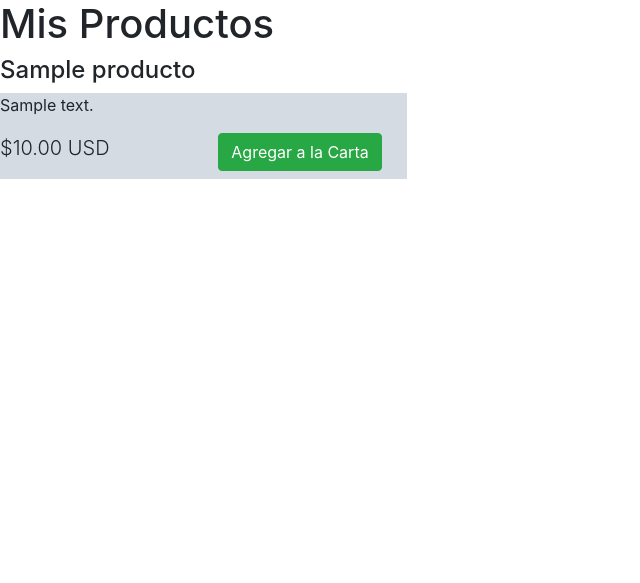
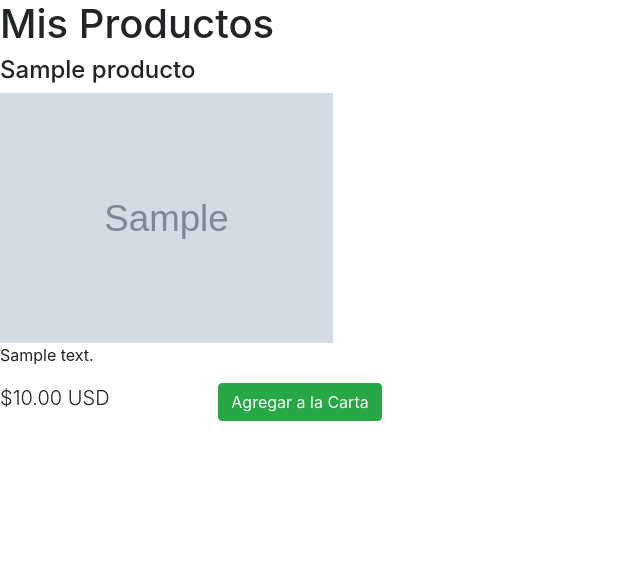
Before and after one commit to javigandia99/Denver_PHP_AJAX_JS, a PHP site: page / in a window 1280 px wide. Shown: the part 56-639 px from the top of the page, without its empty margins (0-640 px from the left). Run offline with PHP 8.4, Linux system fonts and the light colour scheme; tables that the repository leaves empty hold one stand-in row (values such as "Sample post"); grey boxes marked "Sample" are stand-in pictures.

Commit message:
Add imegenss

```diff
--- a/arriba.php
+++ b/arriba.php
@@ -10,6 +10,9 @@ include "conexion.php";
     <meta http-equiv="X-UA-Compatible" content="ie=edge">
     <link rel="stylesheet" href="bootstrap/css/bootstrap.min.css">
     <link rel="stylesheet" href="https://use.fontawesome.com/releases/v5.7.1/css/all.css" integrity="sha384-fnmOCqbTlWIlj8LyTjo7mOUStjsKC4pOpQbqyi7RrhN7udi9RwhKkMHpvLbHG9Sr" crossorigin="anonymous">
+    <link rel="stylesheet" type="text/css" href="estilos/style.css">
+
+
     <title>Tienda Online</title>
 </head>
 
--- a/estilos/style.css
+++ b/estilos/style.css
@@ -0,0 +1,6 @@
+.images{
+  height: 250px;
+  background-size: contain;
+  background-repeat: no-repeat;
+
+}
--- a/index.php
+++ b/index.php
@@ -9,6 +9,7 @@ include 'arriba.php';
         <?php
         //get rows query
         $query = $conn->query("SELECT * FROM mis_productos ORDER BY id DESC LIMIT 10");
+        $rutaPhoto = "imagenes/";
         if($query->num_rows > 0){
             while($row = $query->fetch_assoc()){
         ?>
@@ -16,7 +17,8 @@ include 'arriba.php';
             <div class="thumbnail">
                 <div class="caption">
                     <h4 class="list-group-item-heading"><?php echo $row["name"]; ?></h4>
-                    <div class="images" style="background-image: url(<?php echo $row['photo']; ?>)">
+                    <div class="images" style="background-image: url(<?php echo $rutaPhoto.$row['photo']; ?>)">
+                    </div>
                     <p class="list-group-item-text"><?php echo $row["description"]; ?></p>
                     <div class="row">
                         <div class="col-md-6">
```
Also changed, not shown: bbdd/bd_denver.sql (+6 -8 lines).
